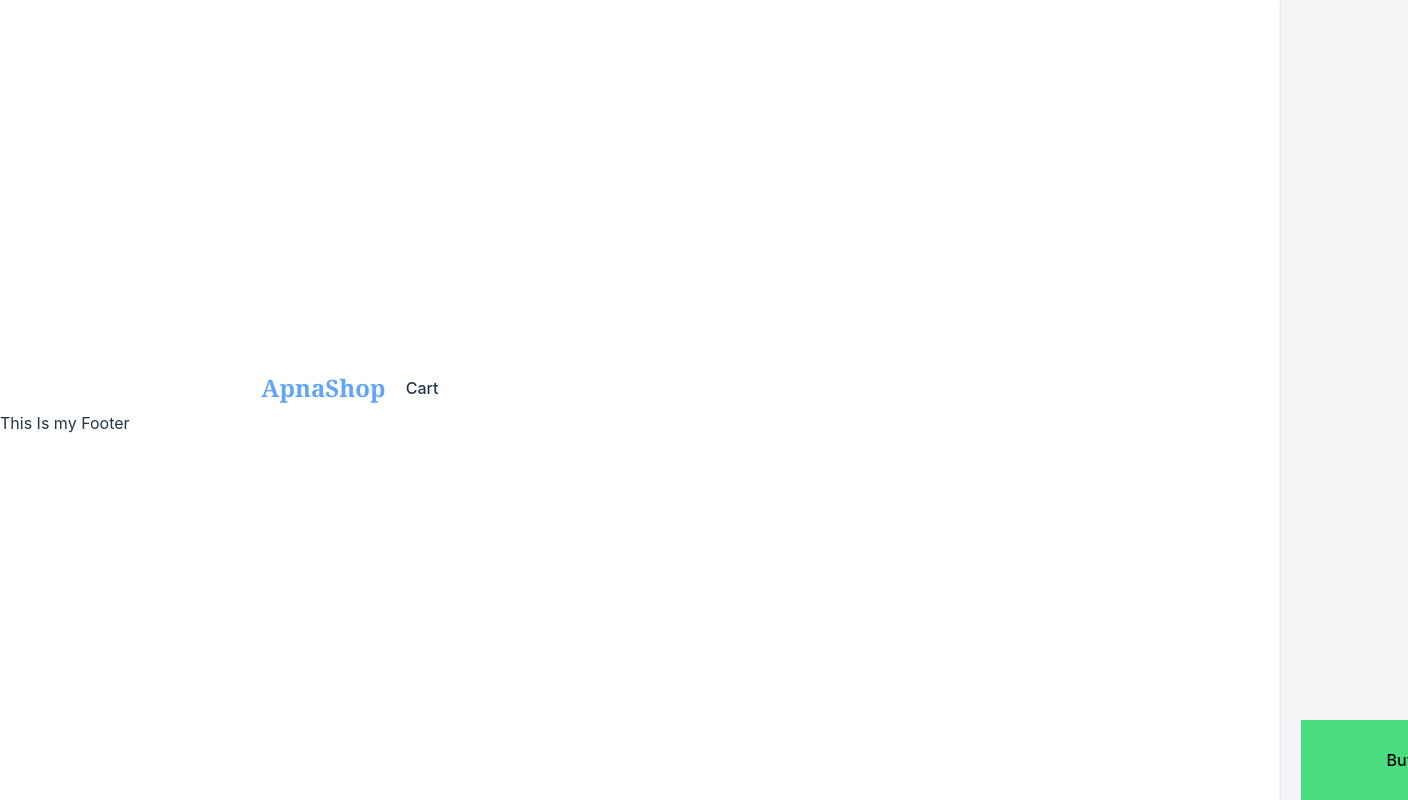
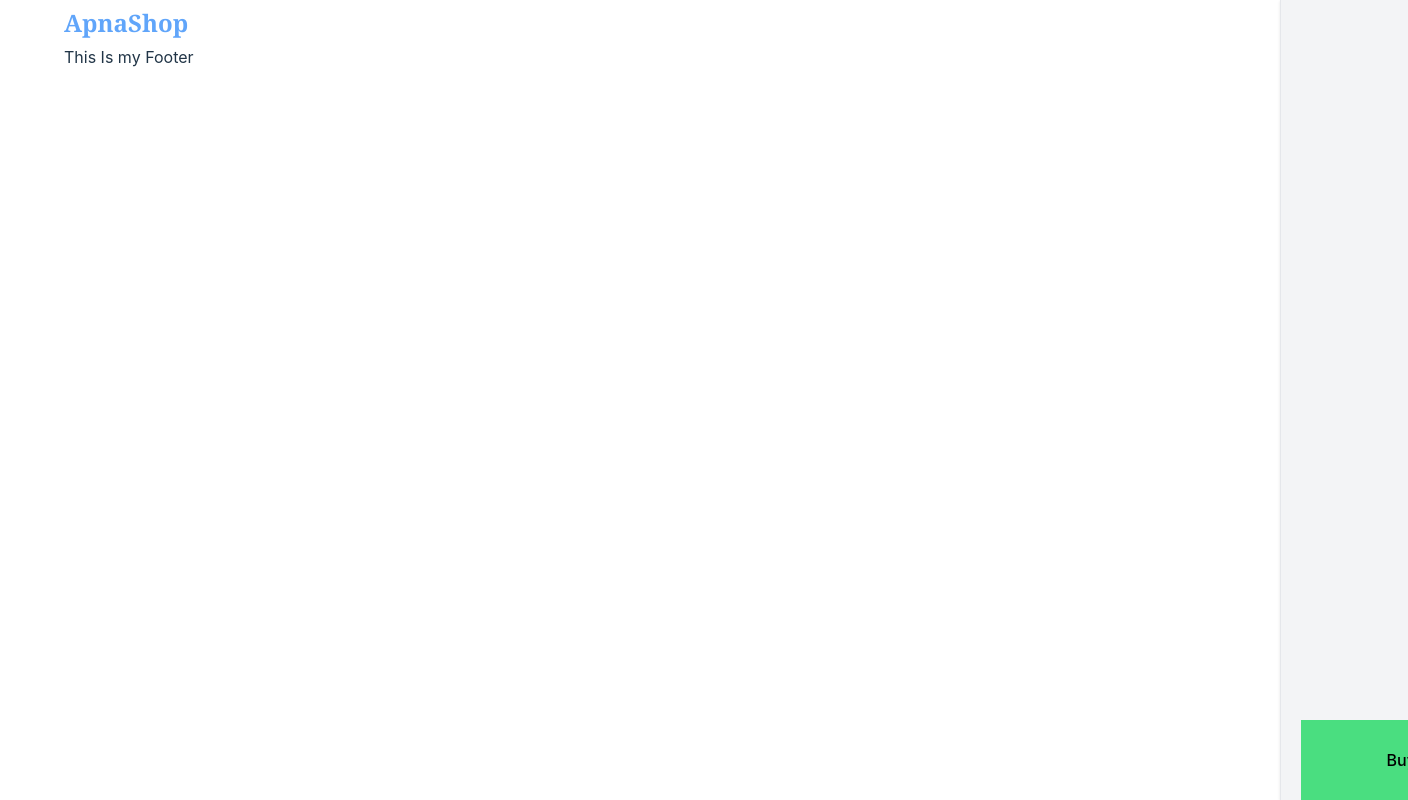
Before and after one commit to haider-patanwala/academy-lecture, a React (Vite) app: page / in a window 1280 px wide. Shown: the whole page, 1408 px wide, since content can reach past the window. Built offline with nearby package versions, Linux system fonts and the light colour scheme.

Commit message:
styled header

```diff
--- a/src/components/Layout.tsx
+++ b/src/components/Layout.tsx
@@ -6,8 +6,10 @@ function Layout() {
 	const [iscartVisible, setIscartVisible] = useState(false);
 	return (
 		<>
-			<header className='w-[45rem] max-w-7xl justify-between  h-fit relative flexCenter'>
-				<p className='font-bold text-blue-400 font-serif text-2xl'>ApnaShop</p>
+			<header className='w-screen max-w-7xl    h-fit relative flexCenter'>
+				<p className='font-bold text-blue-400 font-serif mr-auto text-2xl'>
+					ApnaShop
+				</p>
 				<button
 					onClick={() => {
 						setIscartVisible((prev) => !prev);
--- a/src/index.css
+++ b/src/index.css
@@ -17,11 +17,14 @@
 	}
 }
 
+@layer base {
+	#root {
+		@apply max-w-screen-2xl mx-auto min-h-svh px-16;
+	}
 	:root {
 		font-family: Inter, system-ui, Avenir, Helvetica, Arial, sans-serif;
 		line-height: 1.5;
 		font-weight: 400;
-
 		font-synthesis: none;
 		text-rendering: optimizeLegibility;
 		-webkit-font-smoothing: antialiased;
@@ -65,3 +68,4 @@ button {
 		cursor: pointer;
 		transition: border-color 0.25s;
 	}
+}
```
Lines whose indentation alone changed are shown as unchanged.
